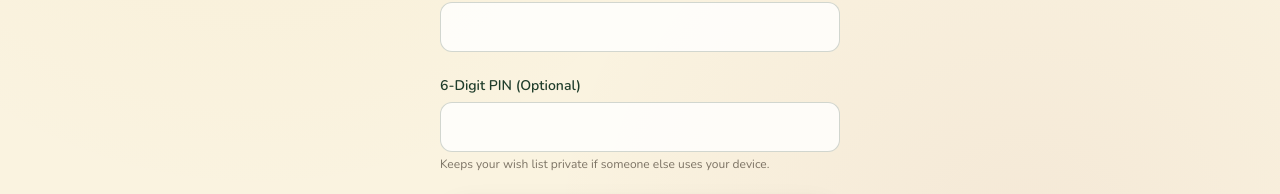
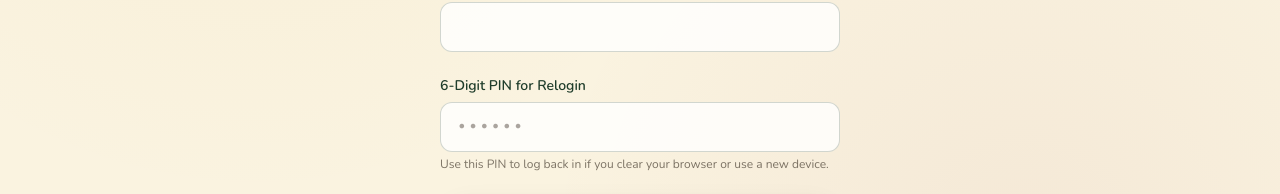
Before and after one commit to jeramelsierra/bunutan-pasko, a Next.js app: page /join in a window 1280 px wide. Shown: the part 381-575 px from the top of the page. Built offline with nearby package versions, Linux system fonts and the light colour scheme.

Commit message:
Update PIN label and helper text

```diff
--- a/app/join/page.tsx
+++ b/app/join/page.tsx
@@ -29,9 +29,20 @@ export default function JoinRoomPage() {
           <div><label className="label">Room Code</label><input required type="text" placeholder="e.g. X7K2M" maxLength={5} className="input font-mono text-lg uppercase tracking-widest text-center" value={form.code} onChange={(e) => setForm({ ...form, code: e.target.value.toUpperCase() })} /></div>
           <div><label className="label">Your Name</label><input required type="text" className="input" value={form.name} onChange={(e) => setForm({ ...form, name: e.target.value })} /></div>
           <div>
-            <label className="label">6-Digit PIN (Optional)</label>
-            <input type="text" maxLength={6} className="input font-mono" value={form.pin} onChange={(e) => setForm({ ...form, pin: e.target.value.replace(/\D/g, "") })} />
-            <p className="mt-1 text-xs text-pasko-ink/60">Keeps your wish list private if someone else uses your device.</p>
+            <label className="label">6-Digit PIN for Relogin</label>
+            <input
+              type="text"
+              inputMode="numeric"
+              pattern="\d{6}"
+              maxLength={6}
+              placeholder="••••••"
+              className="input font-mono tracking-widest"
+              value={form.pin}
+              onChange={(e) => setForm({ ...form, pin: e.target.value.replace(/\D/g, "") })}
+            />
+            <p className="mt-1 text-xs text-pasko-ink/60">
+              Use this PIN to log back in if you clear your browser or use a new device.
+            </p>
           </div>
           <button type="submit" disabled={loading} className="btn-secondary w-full py-4 text-lg">{loading ? "Joining..." : "Join Room"}</button>
         </form>
```
